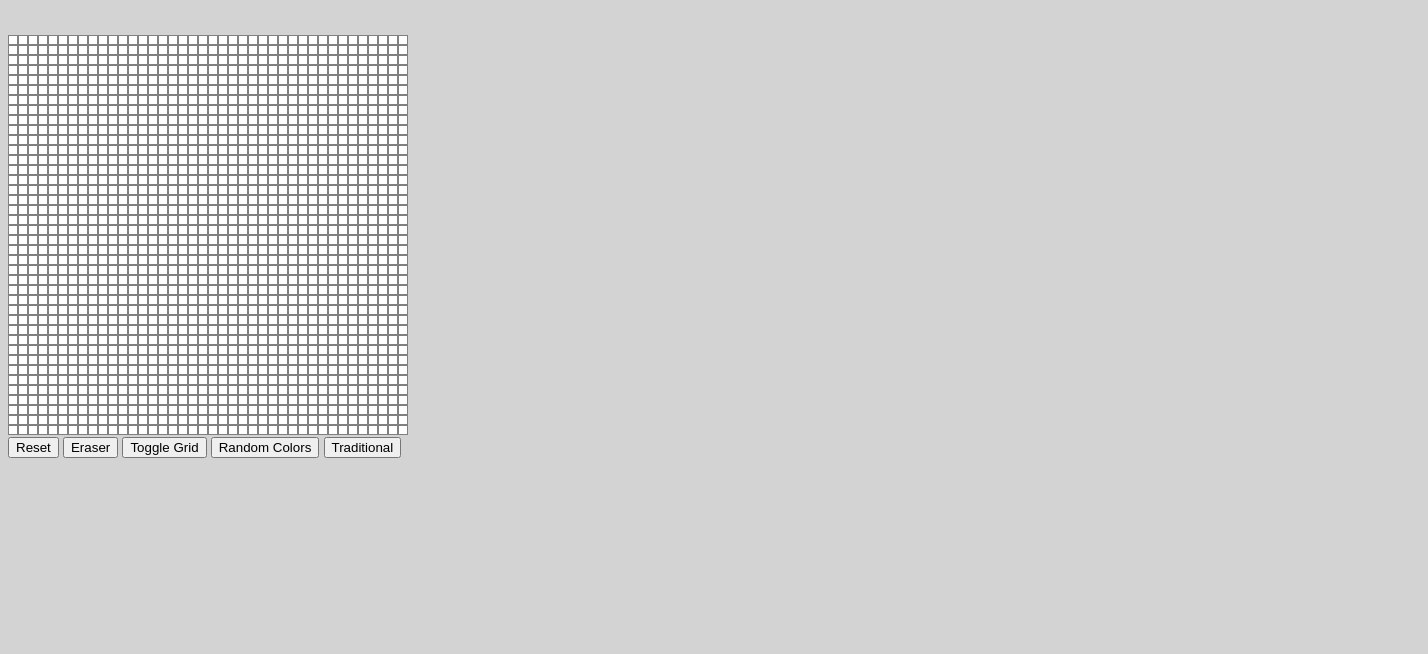
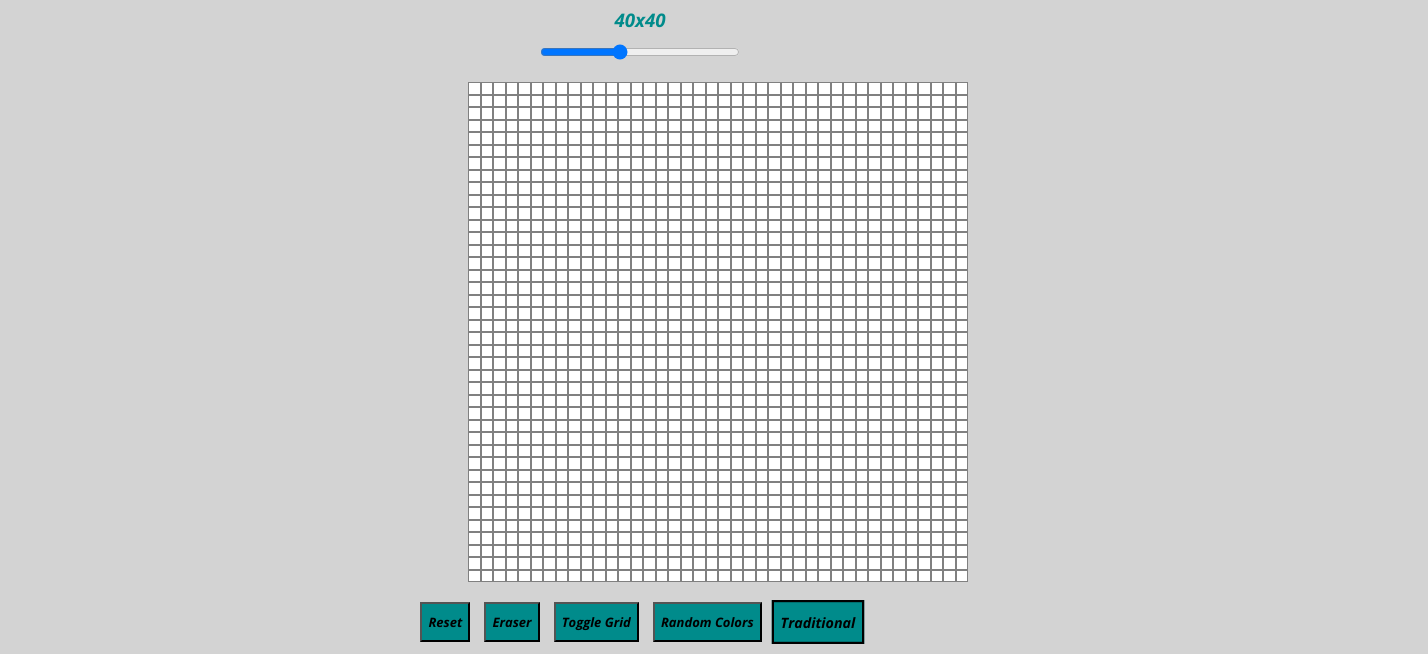
Before and after one commit to Camsz27/etch-a-sketch, a plain HTML site: page index.html in a window 1280 px wide. Shown: the part 146-800 px from the top of the page, 1428 px wide, since content can reach past the window. Drawn offline with nearby package versions, Linux system fonts and the light colour scheme.

Commit message:
Final version

```diff
--- a/index.html
+++ b/index.html
@@ -10,9 +10,14 @@
     <div>
         <h1>Etch-A-Sketch</h1>
     </div>
+    <div id="slidecontainer">
+        <h2>Grid Size</h2>
+        <h3>40x40</h3>
+        <input type="range" min="1" max="100" value="40" class="slider" id="myRange">
+    </div>
     <div id='gridContainer'>
     </div>
-    <div>
+    <div id='buttonContainer'>
         <button id='reset'>Reset</button>
         <button id='eraser'>Eraser</button>
         <button id='toggleGrid'>Toggle Grid</button>
--- a/script.js
+++ b/script.js
@@ -4,7 +4,7 @@ makeGrid(40,40);
 const resetButton = document.querySelector('#reset');
 resetButton.addEventListener('click', resetBoard);
 
-const cells = document.querySelectorAll('.cell');
+cells = document.querySelectorAll('.cell');
 cells.forEach(cell => cell.addEventListener('mouseover', traditional));
 
 const eraserButton = document.querySelector('#eraser');
@@ -15,18 +15,29 @@ toggleButton.addEventListener('click', toggleGrid);
 
 const traditionalButton = document.querySelector('#traditional');
 traditionalButton.addEventListener('click', changeTraditional);
+traditionalButton.classList.add('active')
 
 const rainbowButton = document.querySelector('#rainbow');
 rainbowButton.addEventListener('click', changeRandom);
 
+const slider = document.querySelector('#myRange');
+let text = document.querySelector('h3');
+
+slider.oninput = function() {
+    text.textContent = this.value + 'x' + this.value;
+    makeGrid(this.value, this.value);
+    cells = document.querySelectorAll('.cell')
+    cells.forEach(cell => cell.addEventListener('mouseover', traditional));
+}
+
 function changeTraditional() {
     removeListeners();
     cells.forEach(cell => cell.addEventListener('mouseover', traditional));
+    traditionalButton.classList.add('active')
 }
 
 function traditional(e) {
     if (this.style.backgroundColor.match(/rgb/)) {
-        console.log('This happens');
         let rgb = this.style.backgroundColor.match(/\d+/g);
         rgb[0] = rgb[0] - 50;
         rgb[1] = rgb[1] - 50;
@@ -40,6 +51,7 @@ function traditional(e) {
 function changeRandom() {
     removeListeners();
     cells.forEach(cell => cell.addEventListener('mouseover', randomColor));
+    rainbowButton.classList.add('active');
 }
 
 function randomColor(e) {
@@ -52,6 +64,7 @@ function randomColor(e) {
 function changeEraser() {
     removeListeners();
     cells.forEach(cell => cell.addEventListener('mouseover', eraser));
+    eraserButton.classList.add('active');
 }
 
 function eraser(e) {
@@ -67,14 +80,9 @@ function toggleGrid() {
 }
 
 function makeGrid(rows, cols) {
-    if (rows > 100) {
-        rows = 100;
-        alert('Max number of rows is 100, input rows changed to 100');
-    } else if (cols > 100) {
-        alert('Max number of columns is 100, input columns changed to 100');
-        cols = 100;
-    }
-    let sizeCell = 400/rows;
+    let cells = document.querySelectorAll('.cell');
+    cells.forEach(cell => cell.remove());
+    let sizeCell = 500/rows;
     gridContainer.style.setProperty('--grid-rows', rows);
     gridContainer.style.setProperty('--grid-cols', cols);
     gridContainer.style.setProperty('--size-cells', sizeCell+'px');
@@ -92,4 +100,7 @@ function removeListeners() {
     cells.forEach(cell => cell.removeEventListener('mouseover', eraser));
     cells.forEach(cell => cell.removeEventListener('mouseover', traditional));
     cells.forEach(cell => cell.removeEventListener('mouseover', randomColor));
+    eraserButton.classList.remove('active');
+    rainbowButton.classList.remove('active');
+    traditionalButton.classList.remove('active');
 }
--- a/style.css
+++ b/style.css
@@ -21,12 +21,56 @@ html {
 h1 {
   text-align: center;
   font-size: 85;
+  height: 80px;
+  margin: 10px;
+}
+
+h2 {
+  margin: 10px;
+}
+
+h3 {
+  margin: 10px;
 }
 
 #gridContainer {
     display: grid;
     grid-template-rows: repeat(var(--grid-rows), var(--size-cells));
     grid-template-columns: repeat(var(--grid-cols), var(--size-cells));
-    height: 400px;
-    width: 400px;
+    height: 500px;
+    width: 500px;
+    padding: 0 460px 20px;
 }
+
+button {
+  text-align: center;
+  width: auto;
+  background-color: darkcyan;
+  height: 40px;
+  font-size: 13px;
+  font-family: 'Open Sans', sans-serif;
+  margin: 0 5px;
+}
+
+button:hover {
+  border: 2px solid black;
+  transform: scale(1.1);
+}
+
+.active {
+  border: 2px solid black;
+  transform: scale(1.1);
+}
+
+#buttonContainer {
+  text-align: center;
+}
+
+#slideContainer {
+  text-align: center;
+  margin: 20px;
+}
+
+input {
+  width: 200px;
+}
```
